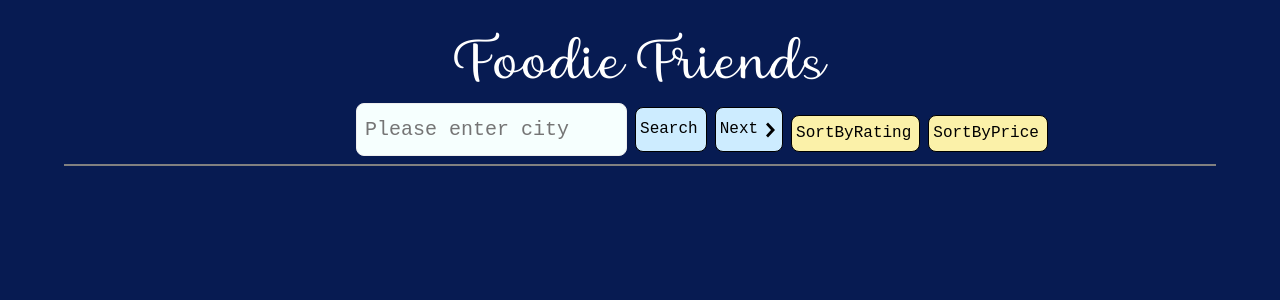
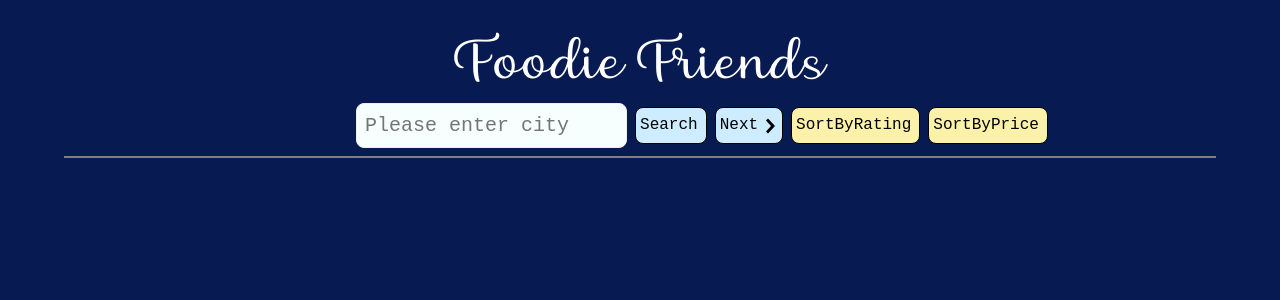
Before and after one commit to Sampandu/foodie-friends, a React (Create React App) app: page / in a window 1280 px wide. Shown: the top 300 px of the page. Built offline with nearby package versions, Linux system fonts and the light colour scheme.

Commit message:
clean up div tag

```diff
--- a/src/containers/App.js
+++ b/src/containers/App.js
@@ -91,7 +91,6 @@ class App extends Component {
             </svg>
           </button>
 
-          <div className='mt2'>
           <button
             className='f5 no-underline black bg-light-yellow hover-bg-light-blue hover-white inline-flex items-center ph1 pv2 ba border-box br3 ma1'
             type='click'
@@ -107,7 +106,6 @@ class App extends Component {
           >
             <span className='pr1'>SortByPrice</span>
           </button>
-          </div>
         </div>
 
         <Scroll>
```
Lines whose indentation alone changed are shown as unchanged.
